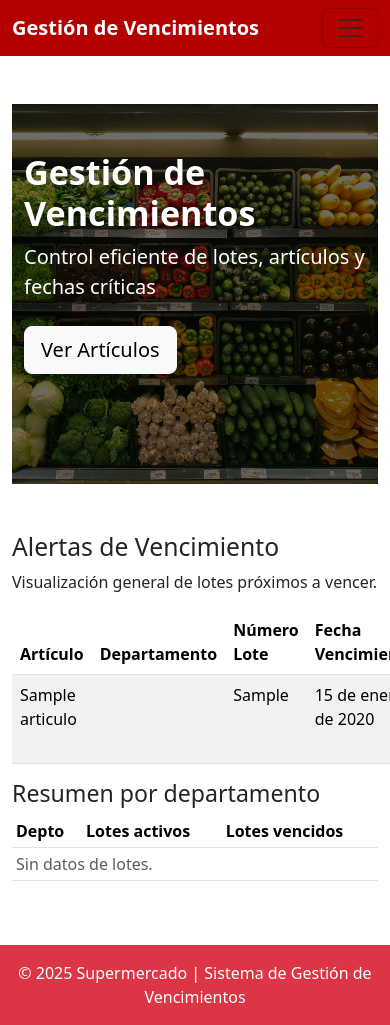
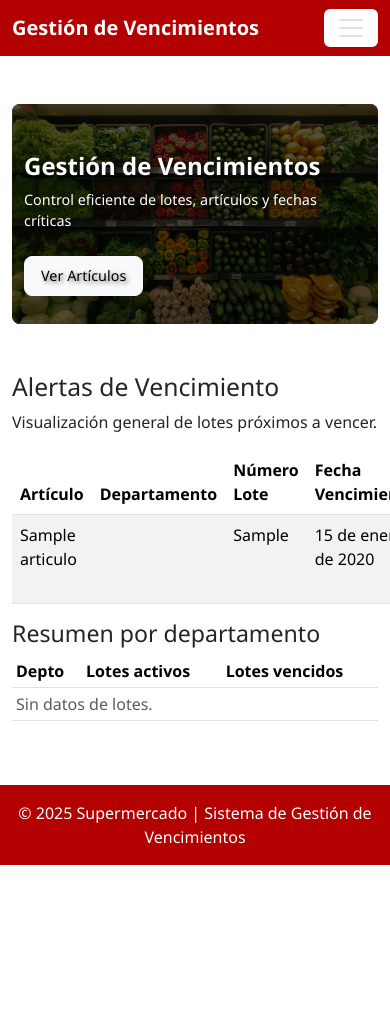
Before and after one commit to CintyaRam/gestion_vencimientos, a Django app: page / in a window 390 px wide; the page is wider, and only the part inside the window is pictured. After the commit the page ends 865 px from the top of that part, so only its background shows below. Run offline with Django 5.2, Linux system fonts and the light colour scheme; tables that the repository leaves empty hold one stand-in row (values such as "Sample post").

Commit message:
Responsividad

```diff
--- a/static/css/estilos.css
+++ b/static/css/estilos.css
@@ -1,73 +1,164 @@
+/* ==========================================
+   ESTILO GENERAL
+========================================== */
 body {
     background-color: #ffffff;
+    font-family: 'Segoe UI', Tahoma, Geneva, Verdana, sans-serif;
 }
 
-/* NAVBAR rojo supermercado */
+/* ==========================================
+   NAVBAR ROJO SUPERMERCADO
+========================================== */
 .navbar-custom {
     background-color: #b30000;
 }
+
 .navbar-custom .nav-link,
 .navbar-custom .navbar-brand {
-    color: #fff;
+    color: #fff !important;
 }
+
 .navbar-custom .nav-link:hover,
 .navbar-custom .navbar-brand:hover {
-    color: #f2f2f2;
+    color: #f2f2f2 !important;
 }
 
-/* ===================== HERO ===================== */
+/* Asegura visibilidad del icon del toggler */
+.navbar-toggler {
+    background-color: #fff;
+    border: none;
+}
+
+/* Ícono hamburguesa más visible */
+.navbar-toggler-icon {
+    filter: invert(1);
+}
+
+/* ==========================================
+   HERO
+========================================== */
 .hero-super {
     position: relative;
     overflow: hidden;
     height: 380px;
+    border-radius: 8px;
 }
 
+/* Imagen del hero */
 .hero-bg {
     width: 100%;
     height: 100%;
     object-fit: cover;
-    filter: brightness(70%);
+    filter: brightness(60%);
     position: absolute;
-    top: 0;
-    left: 0;
+    inset: 0;
 }
 
+/* Capa oscura */
 .hero-overlay {
     position: absolute;
     inset: 0;
-    background: rgba(0,0,0,0.35);
+    background: rgba(0, 0, 0, 0.45);
 }
 
+/* Contenido del hero */
 .hero-content {
     position: relative;
     z-index: 10;
+    text-shadow: 2px 2px 4px rgba(0,0,0,0.55);
 }
 
-/* SEMÁFORO */
+/* HERO RESPONSIVE */
+@media (max-width: 768px) {
+    .hero-super {
+        height: 260px;
+    }
+    .hero-content h1 {
+        font-size: 1.8rem;
+    }
+    .hero-content p {
+        font-size: 1rem;
+    }
+    .hero-content .btn {
+        padding: 8px 16px;
+        font-size: 0.9rem;
+    }
+}
+
+@media (max-width: 480px) {
+    .hero-super {
+        height: 220px;
+    }
+    .hero-content h1 {
+        font-size: 1.5rem;
+    }
+    .hero-content p {
+        font-size: 0.9rem;
+    }
+}
+
+/* ==========================================
+   TABLAS RESPONSIVAS
+========================================== */
+.table-responsive {
+    overflow-x: auto;
+}
+
+/* ==========================================
+   SEMÁFORO
+========================================== */
 .semaforo {
     font-weight: bold;
 }
+
 .semaforo.vencido-quitar-sala {
-    color: darkred;
-}
-.semaforo.por-vencer-tomar-accion-correctiva {
-    color: red;
-}
-.semaforo.cerca-de-vencimiento {
-    color: orange;
-}
-.semaforo.buen-estado {
-    color: green;
+    color: #8b0000;
 }
 
-/* MODAL */
+.semaforo.por-vencer-tomar-accion-correctiva {
+    color: #d90000;
+}
+
+.semaforo.cerca-de-vencimiento {
+    color: #ff8c00;
+}
+
+.semaforo.buen-estado {
+    color: #008000;
+}
+
+/* ==========================================
+   TARJETAS, MODALES Y BOTONES
+========================================== */
 .modal-content {
     border-radius: 8px;
+    border: none;
+    box-shadow: 0 3px 14px rgba(0,0,0,0.25);
 }
 
-/* FOOTER */
+.btn-danger,
+.bg-danger {
+    background-color: #b30000 !important;
+}
+
+.btn-danger:hover {
+    background-color: #a00000 !important;
+}
+
+/* ==========================================
+   FOOTER
+========================================== */
 footer {
     background-color: #b30000;
     color: white;
     padding: 20px 0;
+    text-align: center;
 }
+
+/* ==========================================
+   LISTADOS Y ESPACIADOS
+========================================== */
+section,
+table {
+    margin-bottom: 25px;
+}
```
